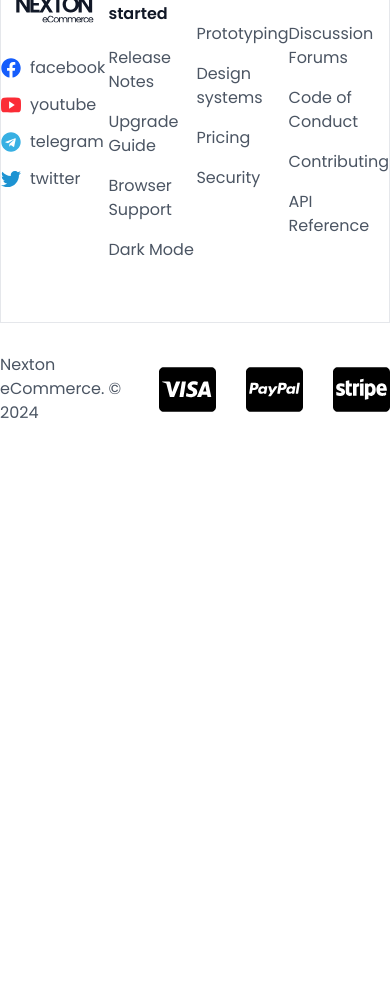
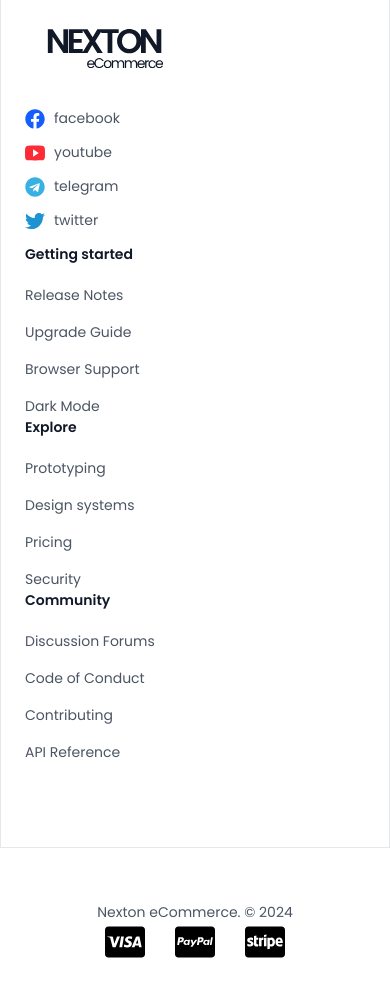
Before and after one commit to j-a-sunny/Nexton, a React (Vite) app: page / in a window 390 px wide. Shown: the part 2000-2986 px from the top of the page. Before the commit the page ends 2425 px from the top, so only its background shows below. Built offline with nearby package versions, Linux system fonts and the light colour scheme; no server answers.

Commit message:
footer fixes

```diff
--- a/src/components/Credit.jsx
+++ b/src/components/Credit.jsx
@@ -6,20 +6,20 @@
 export const Credit = () => {
   return (
     <>
-    <section id='credit'>
-        <div className='container'>
-            <div className='row flex justify-between items-center'>
-                <div><h2 className='font-normal text-[16px] font-poppins text-primary'>Nexton eCommerce. © 2024</h2></div>
-                <div className='flex gap-[30px] text-[57px]'>
-                    <FaCcVisa />
-                    <FaCcPaypal />
-                    <FaCcStripe />
+      <section id='credit'>
+          <div className='container row flex max-md:flex-col justify-between items-center py-6'>
 
+            <h2 className='font-normal md:text-[16px] text-sm font-poppins text-primary'>Nexton eCommerce. © 2024</h2>
 
-                </div>
-            </div>
-        </div>
-    </section>
+            <span className='flex gap-[30px] text-[40px]'>
+              <FaCcVisa />
+              <FaCcPaypal />
+              <FaCcStripe />
+            </span>
+
+          </div>
+
+      </section>
     </>
   )
 }
--- a/src/components/FooterNav.jsx
+++ b/src/components/FooterNav.jsx
@@ -12,46 +12,50 @@
     <>
       <section id='footer' className='py-[60px] border border-[#E5E7EB] mb-[30px]'>
         <div className='container'>
-        <div className='row flex justify-between'>
+          <div className='row flex md:flex-row flex-col justify-between p-6 md:text-[16px] text-[14px]'>
+
             <div className='logo'>
               <Link to={'/'}>
                 <img src={logo} alt="logo" />
               </Link>
               <div className='fb  mt-[20px] mb-[13px] '>
-              <Link className='flex items-center gap-[9px]'><FaFacebook className='text-blue-600 text-[20px]'/><h2 className='text-[16px] text-primary font-normal font-poppins'>facebook</h2></Link>
+                <Link className='flex items-center gap-[9px]'><FaFacebook className='text-blue-600 text-[20px]' /><h2 className=' text-primary font-normal font-poppins'>facebook</h2></Link>
 
               </div>
               <div className='youtube flex items-center gap-[9px]  mb-[13px]'>
-              <Link className='flex items-center gap-[9px]'><IoLogoYoutube className='text-red-500 text-[20px]'/><h2 className='text-[16px] text-primary font-normal font-poppins'>youtube</h2></Link>
+                <Link className='flex items-center gap-[9px]'><IoLogoYoutube className='text-red-500 text-[20px]' /><h2 className='text-primary font-normal font-poppins'>youtube</h2></Link>
               </div>
               <div className='telegram flex items-center gap-[9px]  mb-[13px]'>
-              <Link className='flex items-center gap-[9px]'><FaTelegram className='text-[#38B0E3] text-[20px]'/><h2 className='text-[16px] text-primary font-normal font-poppins'>telegram</h2></Link>
+                <Link className='flex items-center gap-[9px]'><FaTelegram className='text-[#38B0E3] text-[20px]' /><h2 className='text-primary font-normal font-poppins'>telegram</h2></Link>
               </div>
               <div className='twitter flex items-center gap-[9px]  mb-[13px]'>
-              <Link className='flex items-center gap-[9px]'><FaTwitter className='text-[#1D93D2] text-[20px]'/><h2 className='text-[16px] text-primary font-normal font-poppins'>twitter</h2></Link>
+                <Link className='flex items-center gap-[9px]'><FaTwitter className='text-[#1D93D2] text-[20px]' /><h2 className='text-primary font-normal font-poppins'>twitter</h2></Link>
               </div>
             </div>
+
+
             <div className='start flex flex-col'>
-            <h2 className='text-[16px] text-second font-poppins font-semibold mb-[20px]'>Getting started</h2>
-            <Link className='font-normal font-poppins text-primary text-[16px] mb-[16px]' to={'#'}>Release Notes</Link>
-            <Link className='font-normal font-poppins text-primary text-[16px] mb-[16px]' to={'#'}>Upgrade Guide</Link>
-            <Link className='font-normal font-poppins text-primary text-[16px] mb-[16px]' to={'#'}>Browser Support</Link>
-            <Link className='font-normal font-poppins text-primary text-[16px]' to={'#'}>Dark Mode</Link>
+              <h2 className='text-second font-poppins font-semibold mb-[20px]'>Getting started</h2>
+              <Link className='font-normal font-poppins text-primary mb-[16px]' to={'#'}>Release Notes</Link>
+              <Link className='font-normal font-poppins text-primary mb-[16px]' to={'#'}>Upgrade Guide</Link>
+              <Link className='font-normal font-poppins text-primary mb-[16px]' to={'#'}>Browser Support</Link>
+              <Link className='font-normal font-poppins text-primary ' to={'#'}>Dark Mode</Link>
             </div>
             <div className='explore flex flex-col'>
-            <h2 className='text-[16px] text-second font-poppins font-semibold mb-[20px]'>Explore</h2>
-            <Link className='font-normal font-poppins text-primary text-[16px] mb-[16px]' to={'#'}>Prototyping</Link>
-            <Link className='font-normal font-poppins text-primary text-[16px] mb-[16px]' to={'#'}>Design systems</Link>
-            <Link className='font-normal font-poppins text-primary text-[16px] mb-[16px]' to={'#'}>Pricing</Link>
-            <Link className='font-normal font-poppins text-primary text-[16px]' to={'#'}>Security</Link>
+              <h2 className=' text-second font-poppins font-semibold mb-[20px]'>Explore</h2>
+              <Link className='font-normal font-poppins text-primary mb-[16px]' to={'#'}>Prototyping</Link>
+              <Link className='font-normal font-poppins text-primary mb-[16px]' to={'#'}>Design systems</Link>
+              <Link className='font-normal font-poppins text-primary mb-[16px]' to={'#'}>Pricing</Link>
+              <Link className='font-normal font-poppins text-primary ' to={'#'}>Security</Link>
             </div>
             <div className='community flex flex-col'>
-            <h2 className='text-[16px] text-second font-poppins font-semibold mb-[20px]'>Community</h2>
-            <Link className='font-normal font-poppins text-primary text-[16px] mb-[16px]' to={'#'}>Discussion Forums</Link>
-            <Link className='font-normal font-poppins text-primary text-[16px] mb-[16px]' to={'#'}>Code of Conduct</Link>
-            <Link className='font-normal font-poppins text-primary text-[16px] mb-[16px]' to={'#'}>Contributing</Link>
-            <Link className='font-normal font-poppins text-primary text-[16px]' to={'#'}>API Reference</Link>
+              <h2 className=' text-second font-poppins font-semibold mb-[20px]'>Community</h2>
+              <Link className='font-normal font-poppins text-primary mb-[16px]' to={'#'}>Discussion Forums</Link>
+              <Link className='font-normal font-poppins text-primary mb-[16px]' to={'#'}>Code of Conduct</Link>
+              <Link className='font-normal font-poppins text-primary mb-[16px]' to={'#'}>Contributing</Link>
+              <Link className='font-normal font-poppins text-primary ' to={'#'}>API Reference</Link>
             </div>
+
           </div>
         </div>
       </section>
```
Lines whose indentation alone changed are shown as unchanged.
